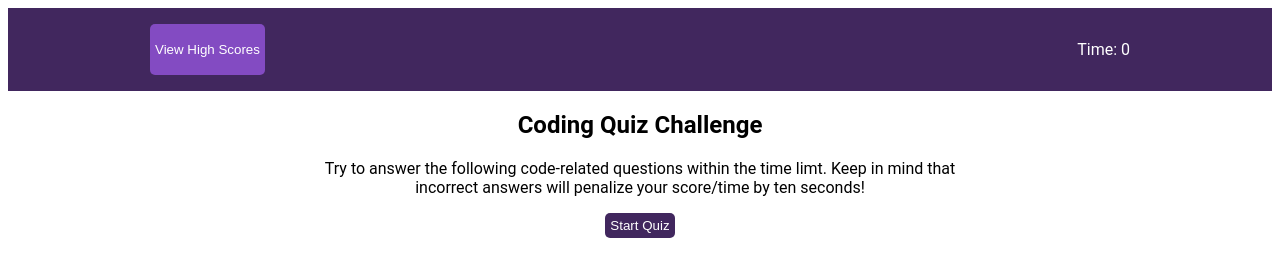
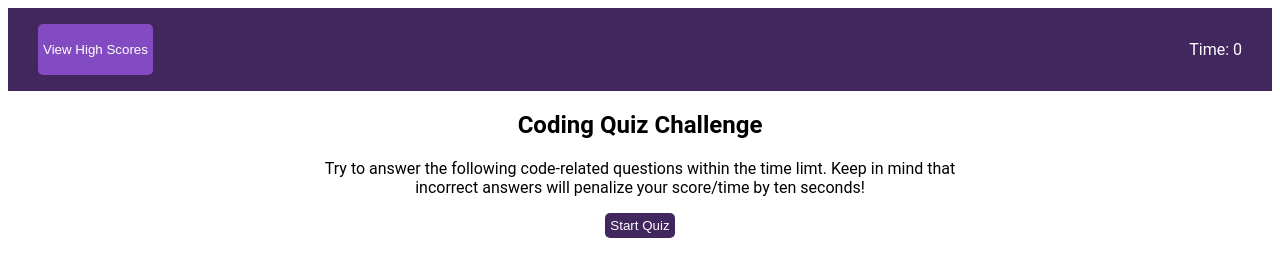
Before and after one commit to kdchurch1994/code-quiz, a plain HTML site: page index.html in a window 1280 px wide. Drawn offline with Linux system fonts and the light colour scheme.

Commit message:
Updated CSS and Javascript

```diff
--- a/assets/style.css
+++ b/assets/style.css
@@ -8,7 +8,6 @@ html,body{
   #highScores div div{
     padding: 5px;
     font-weight:600;
-    color: black;
   }
 
   #highScores div div:nth-child(odd){
@@ -39,8 +38,6 @@ html,body{
 
 
   .info{
-    max-width:980px;
-    margin: 0 auto;
     color: white;
     display:flex;
     justify-content: space-between;
```
